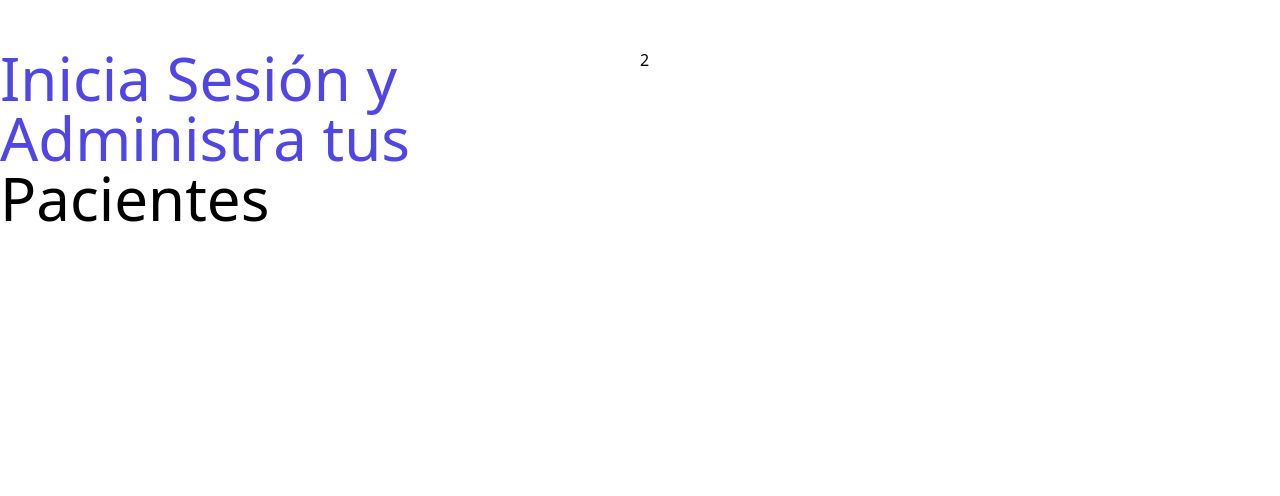
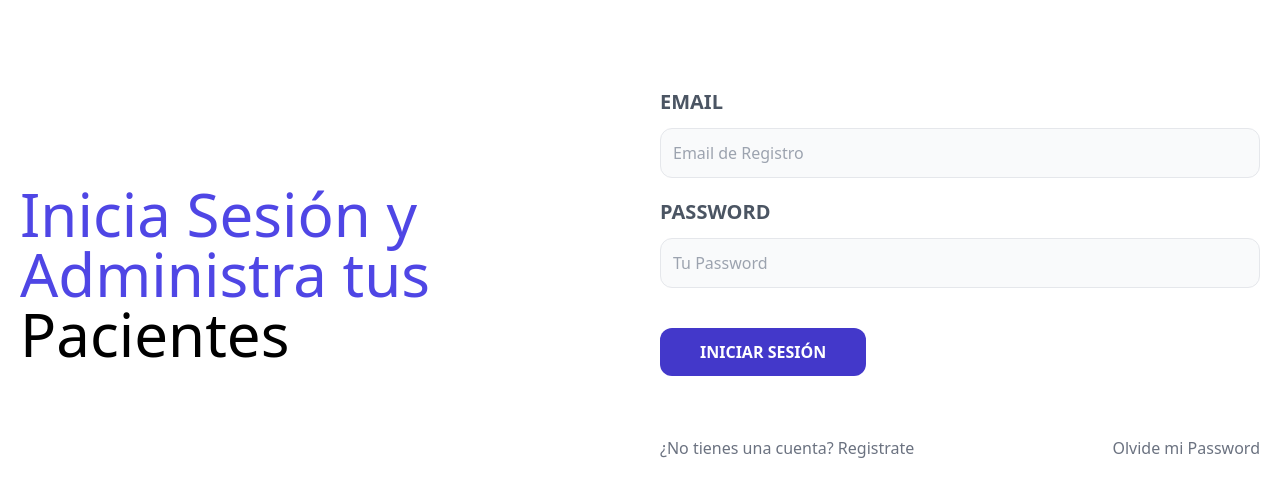
Before and after one commit to centinelaCode/frontend-APV, a React (Vite) app: page / in a window 1280 px wide. Shown: the top 496 px of the page. Built offline with nearby package versions, Linux system fonts and the light colour scheme.

Commit message:
[ADD] Maquetación del login
Se hace a 2 columnas: left: titulo | right: formulario login

```diff
--- a/src/layout/AuthLayout.jsx
+++ b/src/layout/AuthLayout.jsx
@@ -3,7 +3,7 @@
 const AuthLayout = () => {
   return (
     <>
-        <main className="container mx-auto md:grid grid-cols-2 mt-12">
+        <main className="container mx-auto md:grid grid-cols-2 mt-12 gap-10 p-5 items-center">
           <Outlet />
         </main>
     </>
--- a/src/pages/Login.jsx
+++ b/src/pages/Login.jsx
@@ -1,3 +1,4 @@
+import { Link } from 'react-router-dom';
 
 const Login = () => {
   return (
@@ -5,7 +6,48 @@
       <div>
         <h1 className="text-indigo-600 font-blank text-6xl">Inicia Sesión y Administra tus <span className="text-black">Pacientes</span></h1>
       </div>
-      <div>2</div>
+      <div>
+        <form>
+          <div className="my-5">
+            <label
+              className="uppercase text-gray-600 text-xl font-bold"
+            >email</label>
+            <input
+              type="email"
+              placeholder="Email de Registro"
+              className="border w-full p-3 mt-3 bg-gray-50 rounded-xl"
+            />
+          </div>
+
+          <div className="my-5">
+            <label
+              className="uppercase text-gray-600 text-xl font-bold"
+            >Password</label>
+            <input
+              type="password"
+              placeholder="Tu Password"
+              className="border w-full p-3 mt-3 bg-gray-50 rounded-xl"
+            />
+          </div>
+
+          <input
+            type="submit"
+            value="Iniciar Sesión"
+            className="bg-indigo-700 w-full py-3 px-10 rounded-xl text-white uppercase font-bold mt-5 hover:cursor-pointer hover:bg-indigo-800 md:w-auto "
+          />
+        </form>
+
+        <nav className="mt-10 lg:flex lg:justify-between">
+          <Link
+            to="/registrar"
+            className="block text-center my-5 text-gray-500"
+          >¿No tienes una cuenta? Registrate</Link>
+          <Link
+            to="/olvide-password"
+            className="block text-center my-5 text-gray-500"
+          >Olvide mi Password</Link>
+        </nav>
+      </div>
     </>
   )
 }
```
